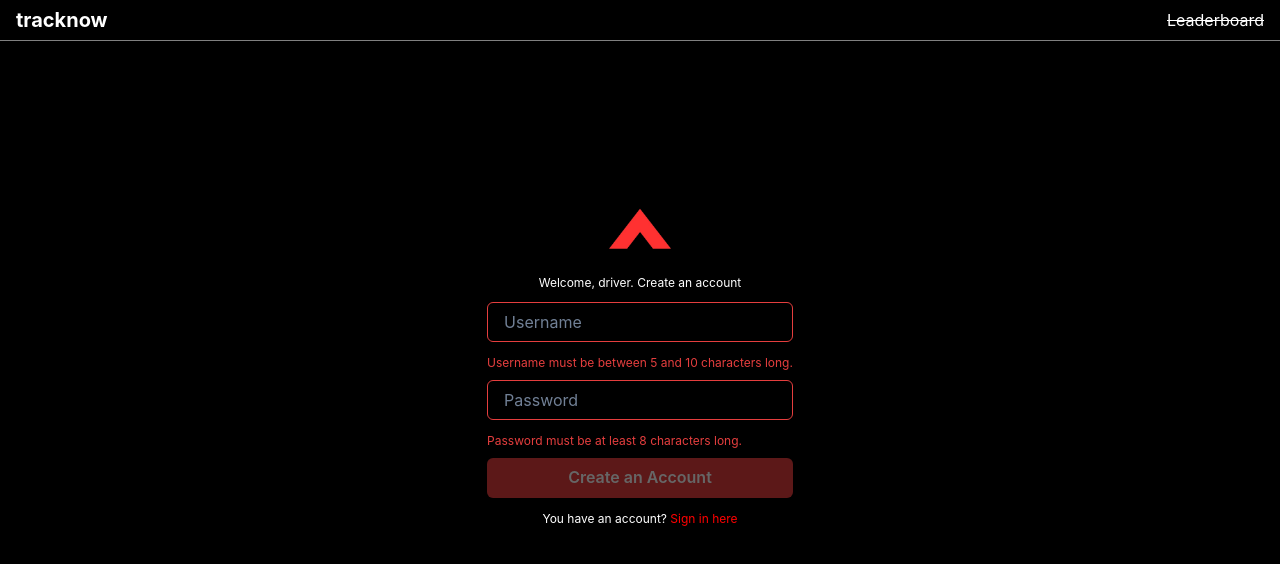
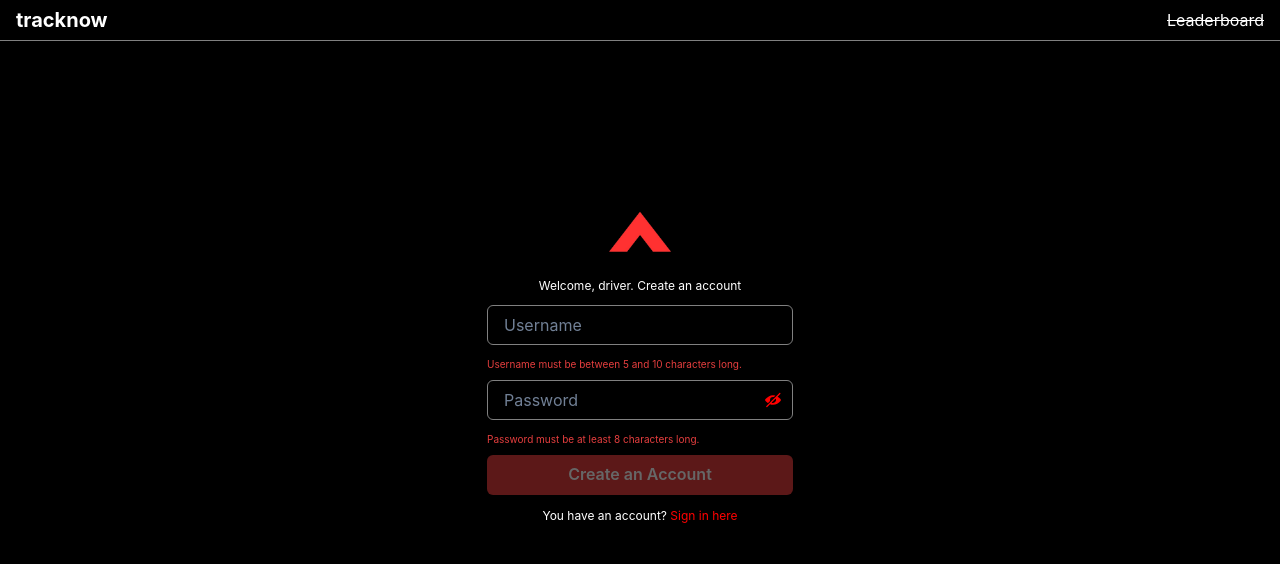
Before and after one commit to vantage-ola/tracknow, a React (Create React App) app in the folder tracknow/web/: page /create-user in a window 1280 px wide. Shown: the top 564 px of the page. Built offline with nearby package versions, Linux system fonts and the light colour scheme; no server answers.

Commit message:
login+signup fix , remove babel warning

```diff
--- a/tracknow/web/package.json
+++ b/tracknow/web/package.json
@@ -48,6 +48,7 @@
     ]
   },
   "devDependencies": {
+    "@babel/plugin-proposal-private-property-in-object": "^7.21.11",
     "@types/react-slick": "^0.23.13",
     "ajv": "^7.2.4"
   }
--- a/tracknow/web/src/components/User/UserLogin.tsx
+++ b/tracknow/web/src/components/User/UserLogin.tsx
@@ -1,8 +1,10 @@
 import * as React from "react";
-import { Flex, Input, Button, Image, Text, Link, useToast } from "@chakra-ui/react";
+import { Flex, Input, Button, Image, Text, Link, useToast, InputRightElement, InputGroup } from "@chakra-ui/react";
 import { Link as ReactRouterLink, useNavigate } from 'react-router-dom';
 import { Navbar } from "../Navbar/Navbar";
 import API from "../../hooks/API";
+
+import { ViewIcon, ViewOffIcon } from '@chakra-ui/icons'
 
 export const UserLogin = () => {
 
@@ -13,6 +15,7 @@ export const UserLogin = () => {
     const [passwordValid, setPasswordValid] = React.useState(false);
 
     const [isLoading, setIsLoading] = React.useState(false);
+    const [showPassword, setShowPassword] = React.useState(false);
 
     const navigate = useNavigate();
     const toast = useToast();
@@ -65,9 +68,8 @@ export const UserLogin = () => {
                     <Image boxSize="80px" alignSelf="center" src='./web_svg/arrow_done.svg' alt='track-bnow img' />
 
                     <Text marginBottom="10px" alignSelf="center" fontSize='xs'>Welcome, driver. Sign in to continue</Text>
-
                     <Input
-                        focusBorderColor='red.500'
+                        focusBorderColor='grey'
                         placeholder="Username"
                         type="text"
                         variant="outline"
@@ -79,10 +81,11 @@ export const UserLogin = () => {
 
                         }}
                     />
+                    <InputGroup>
                         <Input
-                        focusBorderColor='red.500'
+                            focusBorderColor='grey'
                             placeholder="Password"
-                        type="password"
+                            type={showPassword ? 'text' : 'password'}
                             variant="outline"
                             mb={3}
                             value={password}
@@ -91,6 +94,17 @@ export const UserLogin = () => {
                                 setPasswordValid(e.target.value.length > 0)
                             }}
                         />
+                        <InputRightElement >
+                            <Button
+                                color={'red'}
+                                variant={'ghost'}
+                                colorScheme='black'
+                                onClick={() => setShowPassword((showPassword) => !showPassword)}>
+                                {showPassword ? <ViewIcon /> : <ViewOffIcon />}
+                            </Button>
+                        </InputRightElement>
+                    </InputGroup>
+
                     <Button
                         colorScheme="red"
                         mb={3}
--- a/tracknow/web/src/components/User/UserSignUp.tsx
+++ b/tracknow/web/src/components/User/UserSignUp.tsx
@@ -1,8 +1,9 @@
 import * as React from "react";
-import { Flex, Input, Button, Image, Text, Link, useToast } from "@chakra-ui/react";
+import { Flex, Input, Button, Image, Text, Link, useToast, InputRightElement, InputGroup } from "@chakra-ui/react";
 import { Link as ReactRouterLink, useNavigate } from "react-router-dom";
 import { Navbar } from "../Navbar/Navbar";
 import API from "../../hooks/API"
+import { ViewIcon, ViewOffIcon } from "@chakra-ui/icons";
 
 export const UserSignUp = () => {
 
@@ -13,6 +14,7 @@ export const UserSignUp = () => {
     const [passwordValid, setPasswordValid] = React.useState(false);
 
     const [isLoading, setIsLoading] = React.useState(false);
+    const [showPassword, setShowPassword] = React.useState(false);
 
     const navigate = useNavigate();
     const toast = useToast();
@@ -87,15 +89,16 @@ export const UserSignUp = () => {
                             setUsername(e.target.value);
                             setUsernameValid(e.target.value.length >= 5 && e.target.value.length <= 10);
                         }}
-                        borderColor={usernameValid ? "green.500" : "red.500"}
+                        borderColor={'grey'}
                     />
-                    <Text fontSize="xs" color={usernameValid ? "green.500" : "red.500"} mb={2}>
+                    <Text fontSize="10px" color={usernameValid ? "green.500" : "red.500"} mb={2}>
                         Username must be between 5 and 10 characters long.
                     </Text>
+                    <InputGroup>
                         <Input
                             focusBorderColor="grey"
                             placeholder="Password"
-                        type="password"
+                            type={showPassword ? 'text' : 'password'}
                             variant="outline"
                             mb={3}
                             value={password}
@@ -103,9 +106,23 @@ export const UserSignUp = () => {
                                 setPassword(e.target.value);
                                 setPasswordValid(e.target.value.length >= 8);
                             }}
-                        borderColor={passwordValid ? "green.500" : "red.500"}
+                            borderColor={'grey'}
                         />
-                    <Text fontSize="xs" color={passwordValid ? "green.500" : "red.500"} mb={2}>
+                        <InputRightElement>
+                            <Button
+                                color={'red'}
+                                variant={'ghost'}
+                                colorScheme='black'
+                                onClick={() => setShowPassword((showPassword) => !showPassword)}>
+                                {showPassword ? <ViewIcon /> : <ViewOffIcon />}
+
+                            </Button>
+
+
+                        </InputRightElement>
+                    </InputGroup>
+
+                    <Text fontSize="10px" color={passwordValid ? "green.500" : "red.500"} mb={2}>
                         Password must be at least 8 characters long.
                     </Text>
                     <Button
```
Also changed, not shown: 1 other file (tests, documents, lock files or other folders). Lines whose indentation alone changed are shown as unchanged.
